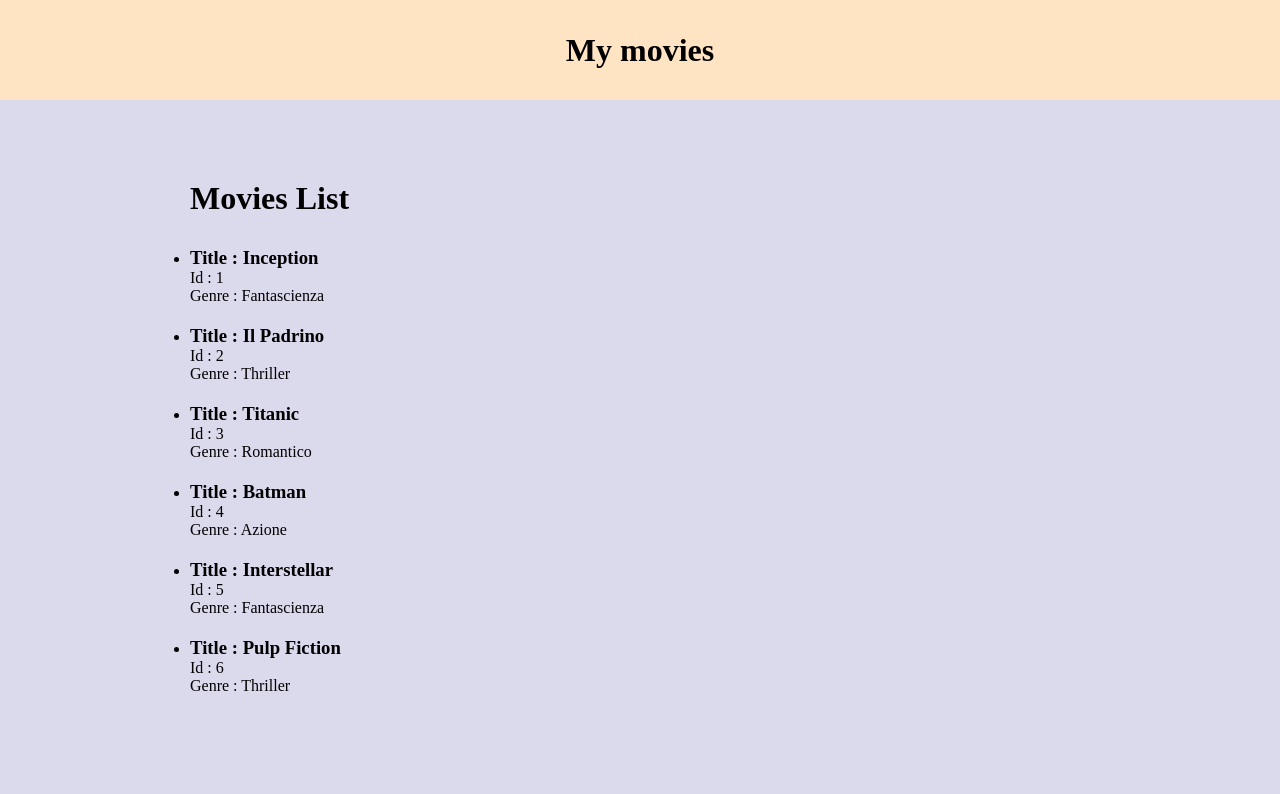
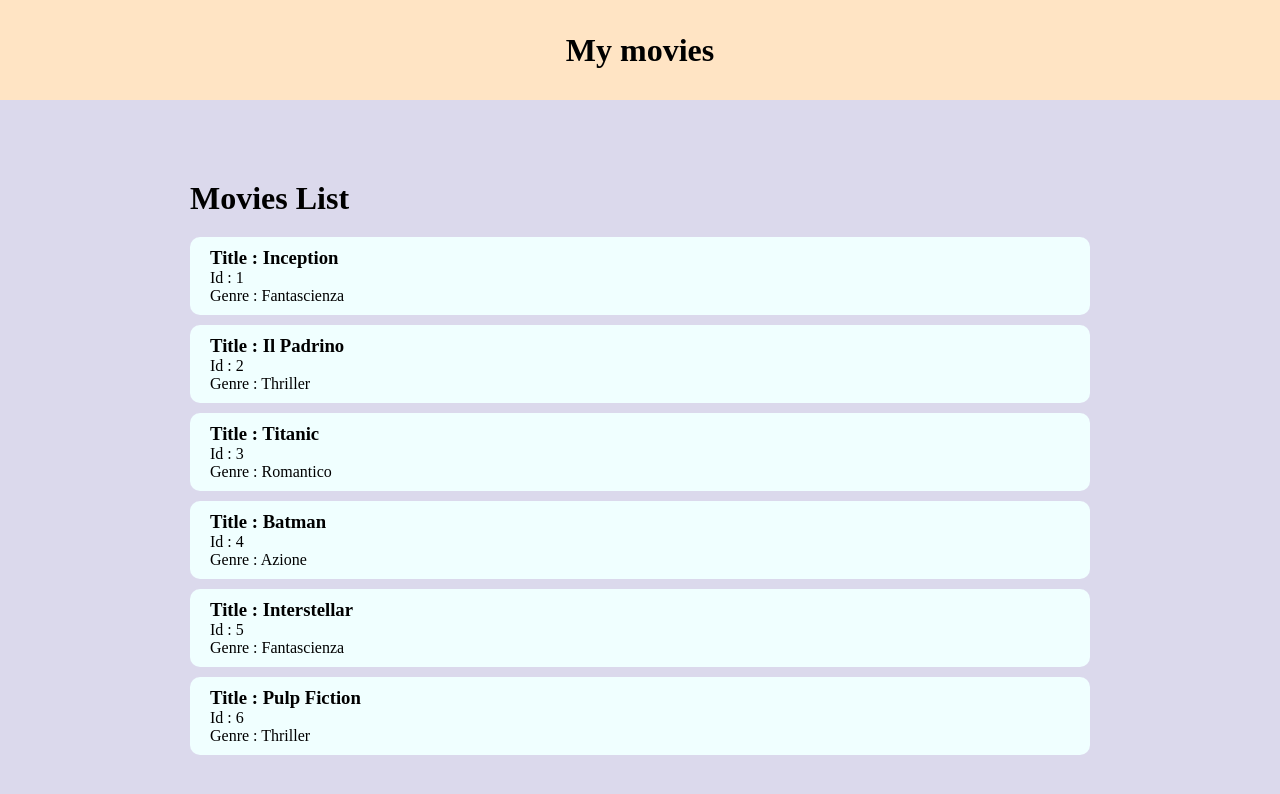
Before and after one commit to SwitchTia/react-movie-filter, a React (Vite) app: page / in a window 1280 px wide. Shown: the top 794 px of the page. Built offline with nearby package versions, Linux system fonts and the light colour scheme.

Commit message:
Feat: styling card

```diff
--- a/src/components/AppMain.jsx
+++ b/src/components/AppMain.jsx
@@ -12,20 +12,18 @@
         <>
             <main>
                 <div className='container'>
+
                     <h1 className="py-20">Movies List</h1>
-                    <ul>
+                    <section>
                         {moviesListWithId.map((movie) => (
-                            <li className="py-10" key={movie.id}>
+                            <div className="card py-10" key={movie.id}>
                                 <h3>Title : {movie.title}</h3>
                                 <p>Id : {movie.id}</p>
                                 <p>Genre : {movie.genre}</p>
 
-                            </li>
+                            </div>
                         ))}
-                    </ul>
-
-
-
+                    </section>
                 </div>
             </main>
         </>
--- a/src/index.css
+++ b/src/index.css
@@ -18,6 +18,13 @@
   width: 80%;
   max-width: 900px;
   margin: 30px auto;
+}
+
+.card {
+    background-color: azure;
+    border-radius: 10px;
+    padding-left: 20px;
+    margin-bottom: 10px;
 }
 .mx-10 {
   margin-left: 10px;
```
